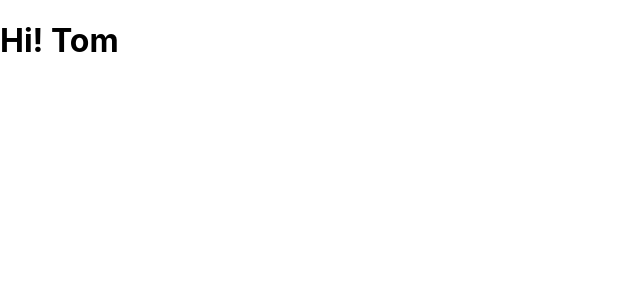
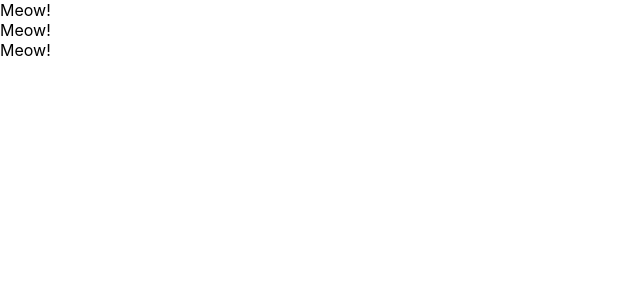
Before and after one commit to yuryofujita/udemy-react-redux-crud-application, a React (Create React App) app: page / in a window 1280 px wide. Shown: the top 300 px of the page, without its empty margins (0-640 px from the left). Built offline with nearby package versions, Linux system fonts and the light colour scheme.

Commit message:
create component

```diff
--- a/src/App.js
+++ b/src/App.js
@@ -11,10 +11,24 @@ import React, {Component} from "react";
 //     "Hello, world!!"
 //   );
 // }
-function App() {
-  const greeting = "Hi! Tom";
-  const dom = <h1 className= "foo">{ greeting }</h1>
-  return dom;
+// function App() {
+//   const greeting = "Hi! Tom";
+//   const dom = <h1 className= "foo">{ greeting }</h1>
+//   return dom;
+// }
+
+const App = () => {
+  return (
+    <div>
+      <Cat />
+      <Cat />
+      <Cat />
+    </div>
+  )
+}
+
+const Cat = () => {
+  return <div>Meow!</div>
 }
 
 export default App;
```
